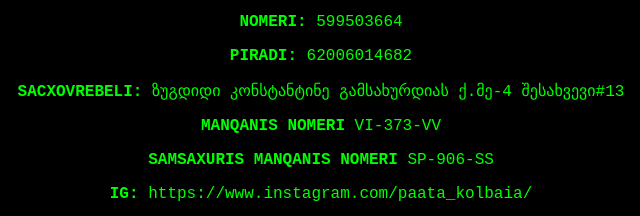
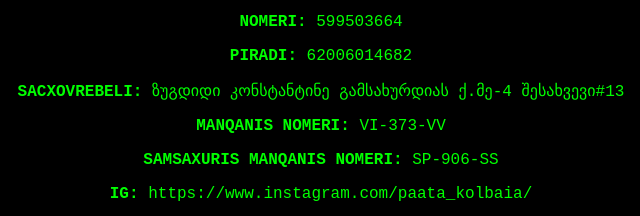
Before and after one commit to gravitaciaa/d0xx3d, a plain HTML site: page index.html in a window 1280 px wide. Shown: the part 2305-2521 px from the top of the page, 319-959 px from the left. Drawn offline with Linux system fonts and the light colour scheme.

Commit message:
Update index.html

```diff
--- a/index.html
+++ b/index.html
@@ -167,8 +167,8 @@
             <p><strong>NOMERI:</strong> 599503664</p>
             <p><strong>PIRADI:</strong> 62006014682</p>
             <p><strong>SACXOVREBELI:</strong> ზუგდიდი კონსტანტინე გამსახურდიას ქ.მე-4 შესახვევი#13</p>
-            <p><strong>MANQANIS NOMERI</strong> VI-373-VV</p>
-            <p><strong>SAMSAXURIS MANQANIS NOMERI</strong> SP-906-SS</p>
+            <p><strong>MANQANIS NOMERI: </strong> VI-373-VV</p>
+            <p><strong>SAMSAXURIS MANQANIS NOMERI: </strong> SP-906-SS</p>
             <p><strong>IG:</strong> <a href="https://www.instagram.com/paata_kolbaia/" target="_blank">https://www.instagram.com/paata_kolbaia/</a></p>
             <p><strong>YT:</strong> <a href="https://www.youtube.com/channel/UCPjegldHz8Rwe-x1acS9l1g" target="_blank">https://www.youtube.com/channel/UCPjegldHz8Rwe-x1acS9l1g</a></p>
             <p><strong>SC:</strong> <a href="https://soundcloud.com/moderator444/tracks" target="_blank">https://soundcloud.com/moderator444/tracks</a></p>
```
